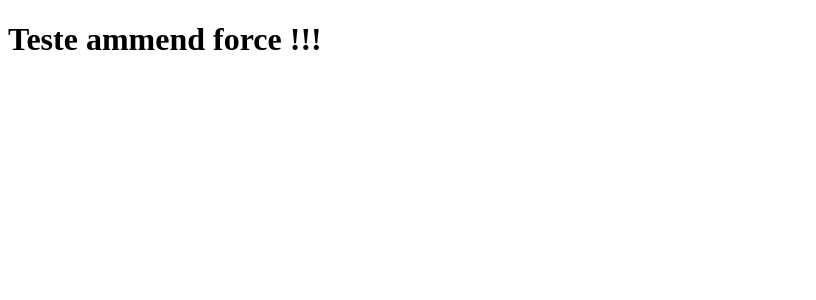
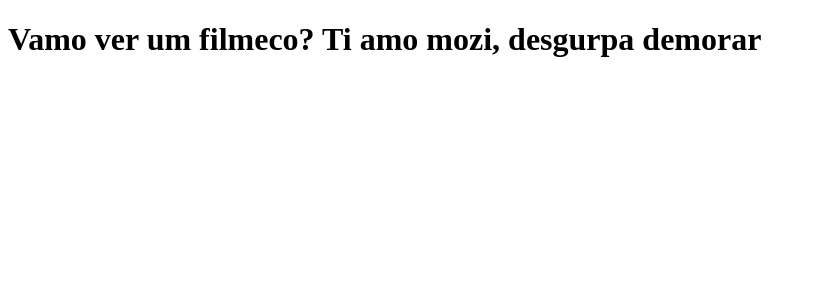
Before and after one commit to Oliveira-Lucas1379/clone-tabnews, a Next.js app: page / in a window 1280 px wide. Shown: the top 300 px of the page, without its empty margins (0-816 px from the left). Built offline with nearby package versions, Linux system fonts and the light colour scheme.

Commit message:
ultimo teste da noite

```diff
--- a/pages/index.js
+++ b/pages/index.js
@@ -1,5 +1,5 @@
 function Home() {
-    return <h1>Teste ammend force !!!</h1>
+    return <h1>Vamo ver um filmeco? Ti amo mozi, desgurpa demorar</h1>
 }
 
 export default Home;
```
